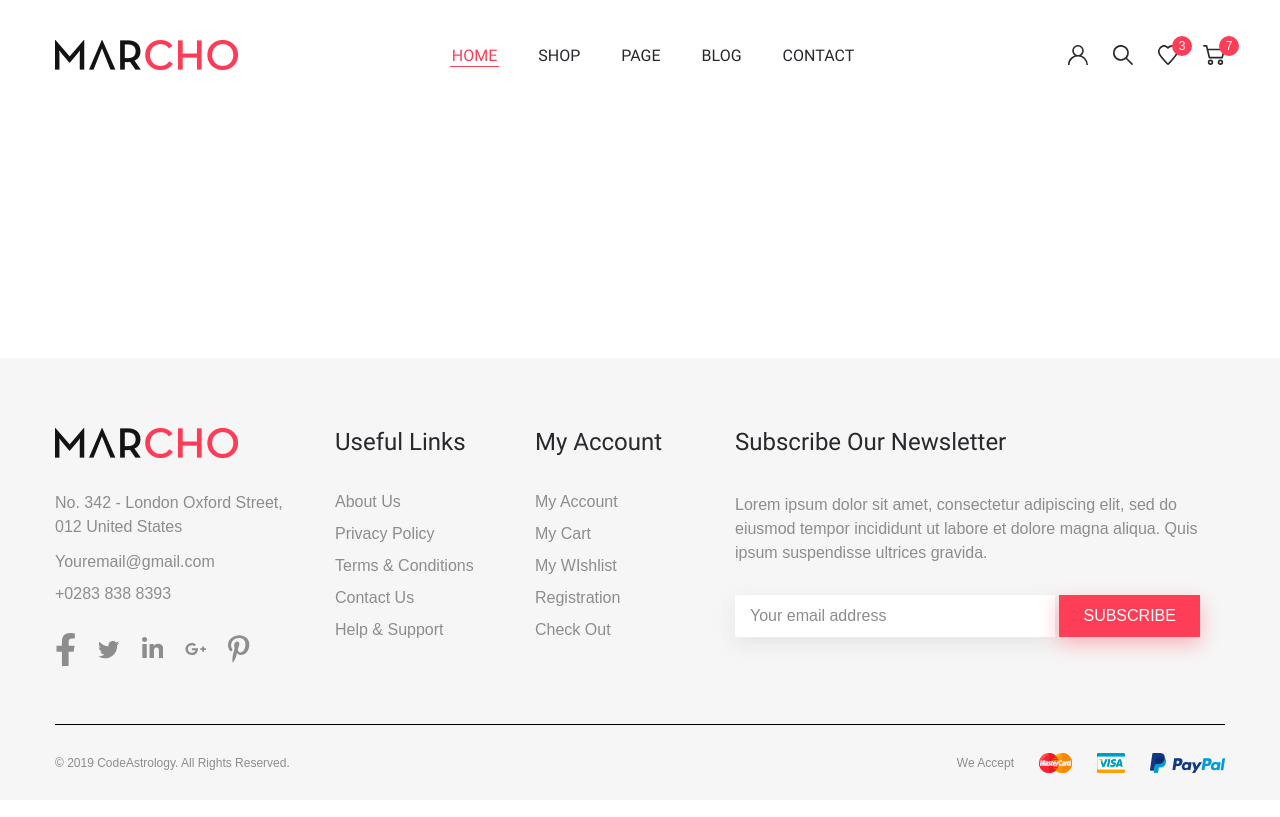
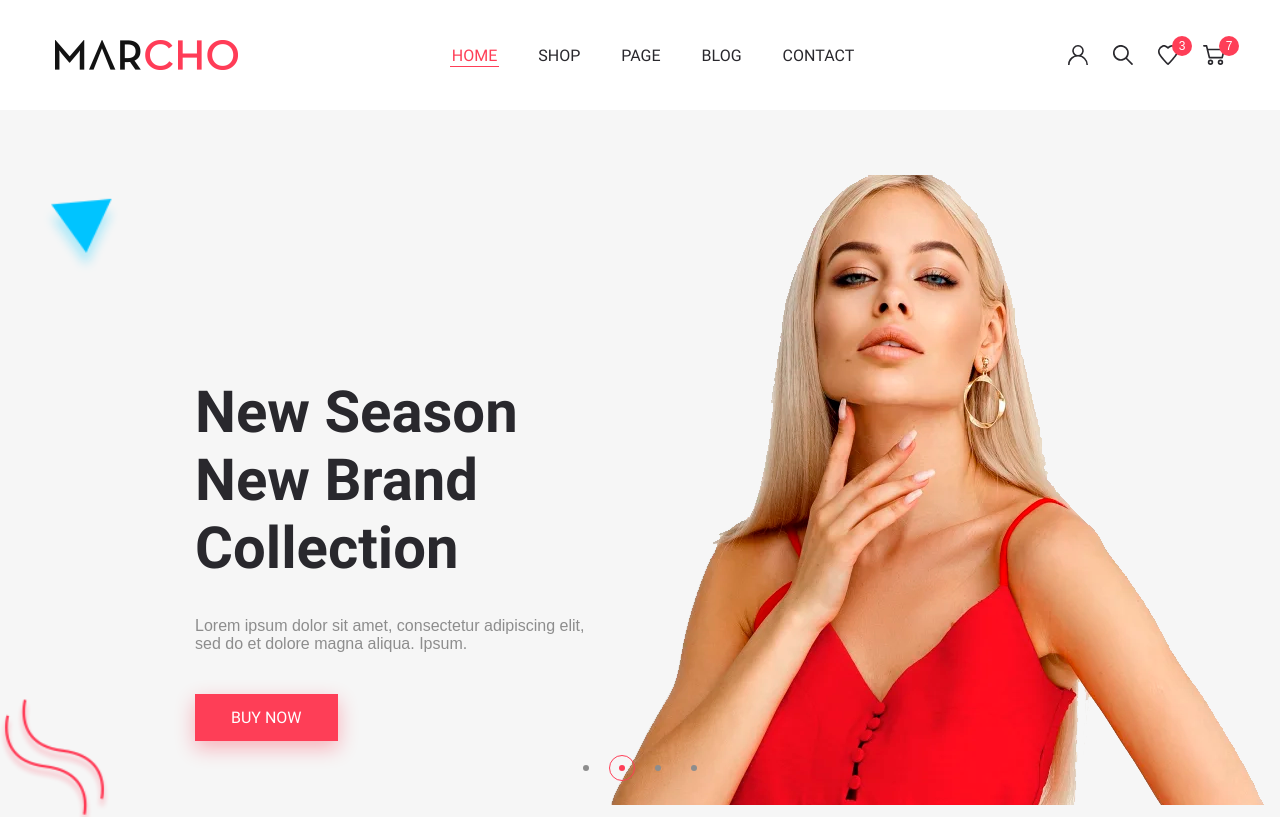
Before and after one commit to Flexfreshl/marcho, a website: page app/index.html in a window 1280 px wide. Shown: the top 817 px of the page. Drawn offline with nearby package versions, Linux system fonts and the light colour scheme; files that its build step writes are made by us from their sources; files whose address does not match are found by name.

Commit message:
added top-slider

```diff
--- a/app/index.html
+++ b/app/index.html
@@ -65,6 +65,70 @@
         </div>
     </header>
     <main class="main">
+        <section class="top-slider">
+            <div class="container top-slider__container">
+                <div class="top-slider__inner">
+                    <div class="top-slider__items">
+                        <div class="top-slider__contant">
+                            <h3 class="top-slider__title">
+                                New Season <br> New Brand Collection
+                            </h3>
+                            <p class="top-slider__text">
+                                Lorem ipsum dolor sit amet, consectetur adipiscing elit, sed do et dolore magna aliqua. Ipsum.
+                            </p>
+                            <a class="top-slider__link" href="#">
+                              BUY NOW
+                            </a>
+                        </div>
+                        <img class="top-slider__img" src="images/slider/foto.png" alt="slider img">
+                    </div>
+                    <div class="top-slider__items">
+                        <div class="top-slider__contant">
+                            <h3 class="top-slider__title">
+                                New Season <br>New Brand Collection
+                            </h3>
+                            <p class="top-slider__text">
+                                Lorem ipsum dolor sit amet, consectetur adipiscing elit, sed do et dolore magna aliqua. Ipsum.
+                            </p>
+                            <a class="top-slider__link" href="#">
+                              BUY NOW
+                            </a>
+                        </div>
+                        <img class="top-slider__img" src="images/slider/foto.png" alt="slider img">
+                    </div>
+                    <div class="top-slider__items">
+                        <div class="top-slider__contant">
+                            <h3 class="top-slider__title">
+                                New Season <br>New Brand Collection
+                            </h3>
+                            <p class="top-slider__text">
+                                Lorem ipsum dolor sit amet, consectetur adipiscing elit, sed do et dolore magna aliqua. Ipsum.
+                            </p>
+                            <a class="top-slider__link" href="#">
+                              BUY NOW
+                            </a>
+                        </div>
+                        <img class="top-slider__img" src="images/slider/foto.png" alt="slider img">
+                    </div>
+                    <div class="top-slider__items">
+                        <div class="top-slider__contant">
+                            <h3 class="top-slider__title">
+                                New Season <br> New Brand Collection
+                            </h3>
+                            <p class="top-slider__text">
+                                Lorem ipsum dolor sit amet, consectetur adipiscing elit, sed do et dolore magna aliqua. Ipsum.
+                            </p>
+                            <a class="top-slider__link" href="#">
+                              BUY NOW
+                            </a>
+                        </div>
+                        <img class="top-slider__img" src="images/slider/foto.png" alt="slider img">
+                    </div>
+                </div>
+            </div>
+        </section>
+
+
 
     </main>
     <footer class="footer">
--- a/app/js/main.js
+++ b/app/js/main.js
@@ -1,3 +1,9 @@
 $(function() {
-
+    $('.top-slider__inner').slick({
+        dots: true,
+        arrows: false,
+        fade: true,
+        autoplay: true,
+        autoplayspeed: 2000,
+    });
 });
--- /dev/null
+++ b/app/scss/_libs.scss
@@ -0,0 +1 @@
+@import '../../node_modules/slick-carousel/slick/slick.scss'
--- a/app/scss/_vars.scss
+++ b/app/scss/_vars.scss
@@ -21,3 +21,12 @@ $bg: #f6f6f6;
     font-family: 'Roboto-Bold', sans-serif;
     font-weight: 700;
 }
+
+%btn {
+    padding: 12px 26px;
+    text-transform: uppercase;
+    color: #fff;
+    background-color: $accent;
+    @extend %roboto-400;
+    box-shadow: 0px 7px 20px 0px rgba(255, 17, 48, 0.3);
+}
--- a/app/scss/style.scss
+++ b/app/scss/style.scss
@@ -1,6 +1,7 @@
 @import 'vars';
 @import 'fonts';
 @import 'reset';
+@import 'libs';
 @import 'global';
 .header {
     padding: 40px 0;
@@ -137,12 +138,8 @@ footer {
         }
     }
     &__form-btn {
-        text-transform: uppercase;
+        @extend %btn;
         border: none;
-        background-color: #fe3e57;
-        color: #fff;
-        padding: 12px 24px;
-        box-shadow: 0px 7px 20px 0px rgba(255, 17, 48, 0.3);
         cursor: pointer;
     }
 }
@@ -165,4 +162,79 @@ footer {
     }
 }
 
+.top-slider {
+    background-image: url('../images/top-slider.png');
+    background-size: cover;
+    background-repeat: no-repeat;
+    background-color: $bg;
+    padding-top: 65px;
+    padding-bottom: 45px;
+    &__container {
+        max-width: 1560px;
+    }
+    &__items {
+        display: flex !important;
+        justify-content: space-between;
+        align-items: center;
+    }
+    &__contant {
+        padding-left: 180px;
+        padding-top: 125px;
+    }
+    &__title {
+        max-width: 670px;
+        font-size: 58px;
+        line-height: 68px;
+        color: $title;
+        @extend %roboto-700;
+        margin-bottom: 35px;
+    }
+    &__text {
+        margin-bottom: 55px;
+        max-width: 470px;
+    }
+    &__link {
+        @extend %btn;
+        padding: 14px 36px;
+    }
+    .slick-dots {
+        display: flex;
+        justify-content: center;
+        margin-top: -50px;
+        li {
+            padding: 0 5px;
+            line-height: 0;
+            button {
+                padding: 0;
+                font-size: 0;
+                background-color: transparent;
+                width: 26px;
+                height: 26px;
+                border: 1px solid transparent;
+                border-radius: 50%;
+                position: relative;
+                &::before {
+                    content: '';
+                    position: absolute;
+                    width: 6px;
+                    height: 6px;
+                    border-radius: 50%;
+                    top: 50%;
+                    left: 50%;
+                    background-color: $default;
+                    transform: translate(-50%, -50%);
+                }
+            }
+            &.slick-active {
+                button {
+                    border-color: $accent;
+                    &::before {
+                        background-color: $accent;
+                    }
+                }
+            }
+        }
+    }
+}
+
 @import 'media';
--- a/gulpfile.js
+++ b/gulpfile.js
@@ -33,6 +33,7 @@ function styles() {
 function scripts() {
     return src([
             'node_modules/jquery/dist/jquery.js',
+            'node_modules/slick-carousel/slick/slick.js',
             'app/js/main.js',
         ])
         .pipe(concat('main.min.js'))
--- a/package.json
+++ b/package.json
@@ -17,6 +17,7 @@
     "gulp-imagemin": "^7.1.0",
     "gulp-sass": "^4.1.0",
     "gulp-uglify": "^3.0.2",
-    "jquery": "^3.6.0"
+    "jquery": "^3.6.0",
+    "slick-carousel": "^1.8.1"
   }
 }
```
Also changed, not shown: app/images/slider/foto.png (added), app/images/top-slider.png (added), app/js/main.min.js.
